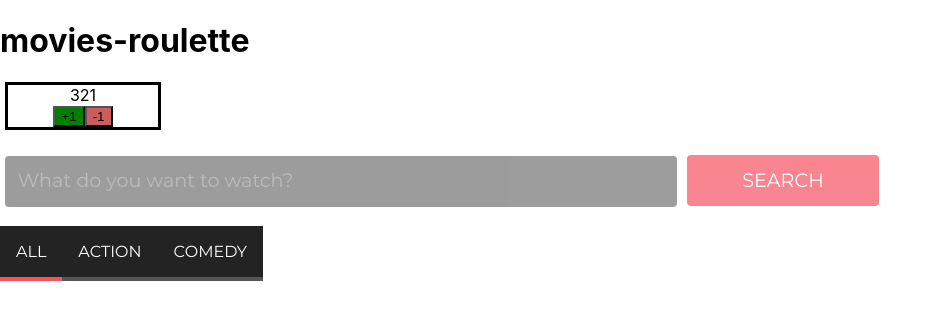
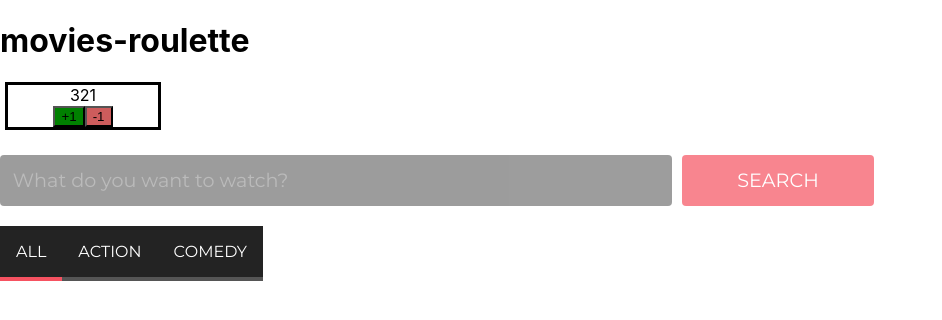
Before and after one commit to leg0ushque/movies-roulette-app, a React (Create React App) app: page / in a window 1280 px wide. Shown: the top 320 px of the page, without its empty margins (0-942 px from the left). Built offline with nearby package versions, Linux system fonts and the light colour scheme.

Commit message:
Components refactoring
* Fix interfaces naming
* Make GenreSelect buttons text prevented from select
* Add extra exports to use them in Storybook
* Default selected genre is now not empty to select 'All' properly
* Fix SearchForm styles

```diff
--- a/src/App.css
+++ b/src/App.css
@@ -11,3 +11,9 @@
   src: local("Montserrat"),
     url("../public/fonts/Montserrat/Montserrat-Regular.ttf") format("truetype");
 }
+
+.prevent-select {
+  -webkit-user-select: none; /* Safari */
+  -ms-user-select: none; /* IE 10 and IE 11 */
+  user-select: none; /* Standard syntax */
+}
--- a/src/App.tsx
+++ b/src/App.tsx
@@ -28,11 +28,11 @@ function genresList (): Genre[] {
     }]
 }
 
-interface AppProps {
+interface IAppProps {
   selectedGenreId: string
 }
 
-const App: React.FC<AppProps> = (props) => {
+const App: React.FC<IAppProps> = (props) => {
   const [selectedGenreId, setSelectedGenreId] = useState(props.selectedGenreId);
 
   return (
--- a/src/components/Counter/Counter.ts
+++ b/src/components/Counter/Counter.ts
@@ -2,7 +2,7 @@ import './styles.css';
 
 import React, { Component } from 'react';
 
-interface ICounterProps {
+export interface ICounterProps {
   initialValue: number
 }
 
--- a/src/components/Counter/index.ts
+++ b/src/components/Counter/index.ts
@@ -1,3 +1,4 @@
-import Counter from './Counter';
+import Counter, { type ICounterProps } from './Counter';
 
+export type { ICounterProps };
 export default Counter;
--- a/src/components/GenreSelect/GenreSelect.tsx
+++ b/src/components/GenreSelect/GenreSelect.tsx
@@ -4,7 +4,7 @@ import React from 'react';
 
 import type Genre from '../../shared/types/IGenre';
 
-const DEFAULT_SELECTED_GENRE_ID: string = '';
+const DEFAULT_SELECTED_GENRE_ID: string = '0';
 
 export interface IGenreSelectProps {
   genres: Genre[]
@@ -39,7 +39,9 @@ class GenreSelect extends React.Component<IGenreSelectProps> {
 
     const genresButtons = [allGenre, ...this.props.genres].map((genre: Genre) =>
       this.createGenreButton(genre,
-        this.props.selectedGenreId === genre.id));
+        (this.props.selectedGenreId.length > 0 && this.props.genres.length > 0
+          ? this.props.selectedGenreId
+          : DEFAULT_SELECTED_GENRE_ID) === genre.id));
 
     return <ul className="genresList" role="genresList">{genresButtons}</ul>;
   }
--- a/src/components/SearchForm/SearchForm.tsx
+++ b/src/components/SearchForm/SearchForm.tsx
@@ -6,7 +6,7 @@ export const DEFAULT_VALUE = '';
 export const INPUT_PLACEHOLDER_TEXT = 'What do you want to watch?';
 export const INPUT_SUBMIT_TEXT = 'SEARCH';
 
-interface ISearchFormProps {
+export interface ISearchFormProps {
   initialValue: string
   onSearch: (value: string) => void
 }
--- a/src/components/SearchForm/index.ts
+++ b/src/components/SearchForm/index.ts
@@ -1,3 +1,4 @@
-import SearchForm from './SearchForm';
+import SearchForm, { type ISearchFormProps } from './SearchForm';
 
+export type { ISearchFormProps };
 export default SearchForm;
--- a/src/components/SearchForm/styles.css
+++ b/src/components/SearchForm/styles.css
@@ -5,34 +5,38 @@ form.search {
 }
 
 form.search input {
-  display: inline;
   font-family: inherit;
-  font-size: large;
-  margin-left: 5px;
-  padding: 0;
+  font-size: 1.5vw;
+  color: var(--color5);
+
   width: 70%;
   height: 100%;
   background: rgba(80,80,80, 0.8);
-  color: var(--color5);
+
+  display: inline;
+  padding-left: 1vw;
+  padding-right: 1vw;
+  border: 0;
+  border-radius: 4px;
 
   mix-blend-mode: normal;
   opacity: 0.7;
-  border: 0;
-  border-radius: 4px;
+
+  -webkit-box-sizing: border-box; /* Safari/Chrome, other WebKit */
+  -moz-box-sizing: border-box;    /* Firefox, other Gecko */
+  box-sizing: border-box;         /* Opera/IE 8+ */
 }
 
 form.search input::placeholder {
   font-weight: 400;
   font-size: 1.5vw;
-  padding-left: 1vw;
-  padding-bottom: 5px;
+  padding-bottom: 10px;
   mix-blend-mode: normal;
   opacity: 0.3;
   color: var(--color5);
 }
 
 form.search input[type="submit"] {
-  display: inline;
   height: inherit;
   width: 20%;
   background-color: var(--color1);
```
